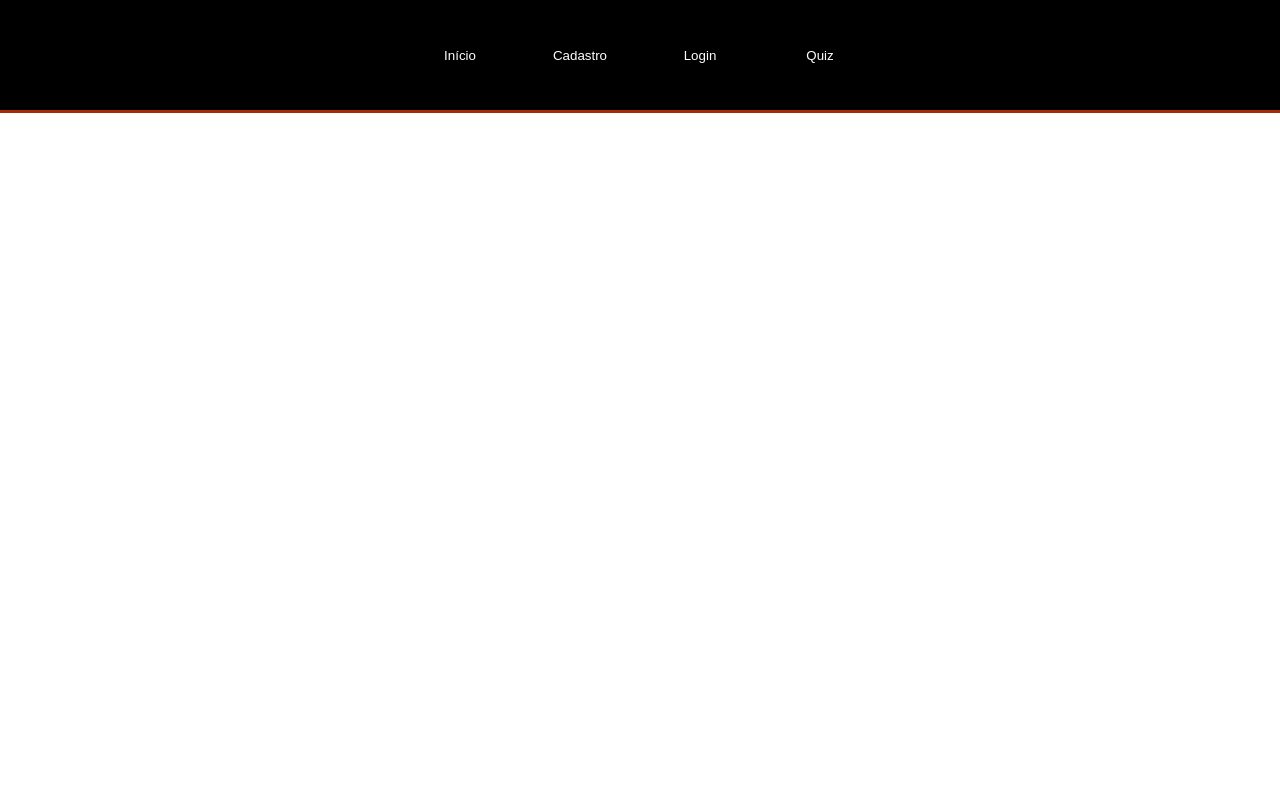
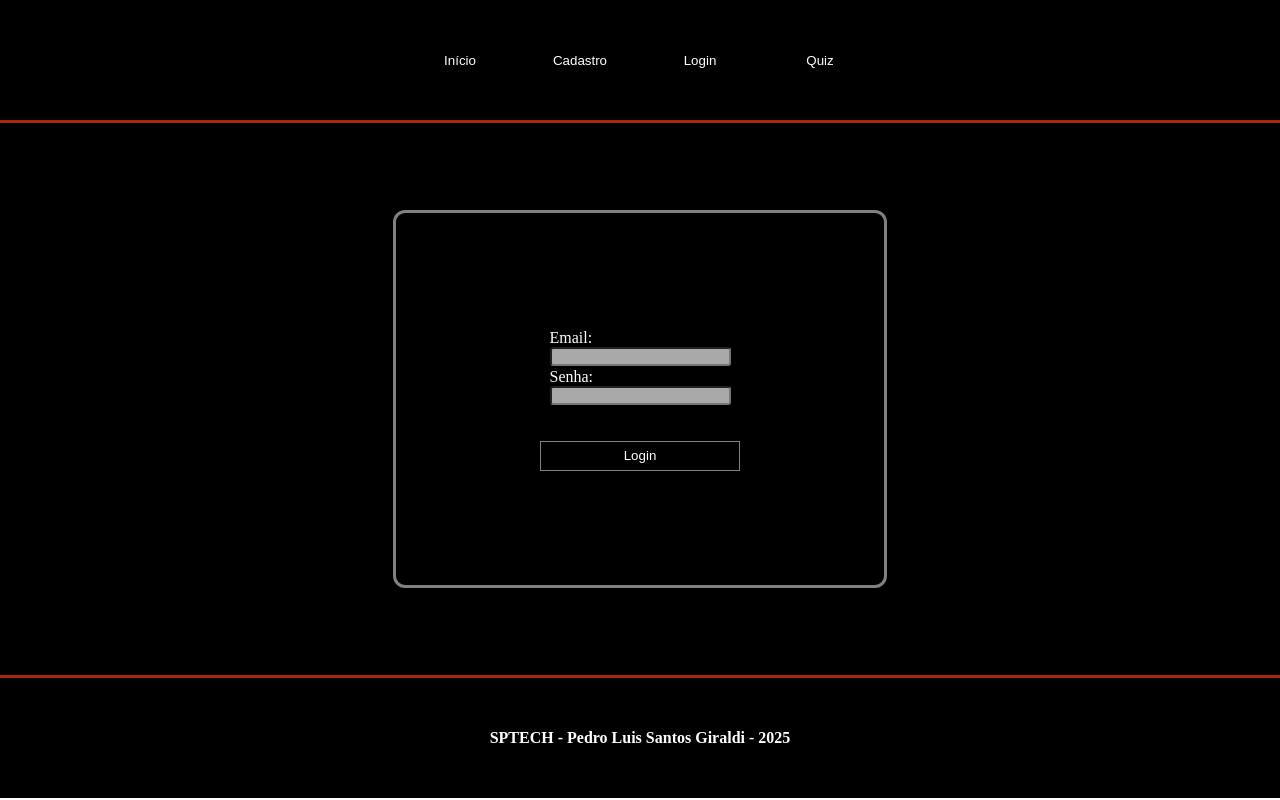
Before and after one commit to Pedro-Luiz-Giraldi/projeto-individual, a plain HTML site: page login.html in a window 1280 px wide. Drawn offline with Linux system fonts and the light colour scheme; files whose address does not match are found by name.

Commit message:
Atualizações página inicial/cadastro/login

```diff
--- a/Estilo/style.css
+++ b/Estilo/style.css
@@ -7,7 +7,7 @@
 .header {
     display: flex;
     background-color: black;
-    height: 110px;
+    height: 15vh;
     justify-content: center;
     align-items: center;
     border-bottom: solid;
@@ -21,7 +21,7 @@
     margin: auto;
 }
 
-.headerButton {
+.botao {
     background-color: black;
     color: white;
     width: 120px;
@@ -30,7 +30,7 @@
     align-items: center;
     border: none;
 }
-.navbar>.headerButton:hover {
+.botao:hover {
     background-color: rgb(104, 37, 11);
 }
 /* FIM HEADER */
@@ -59,13 +59,13 @@
 #bg_jogo {
     margin-top: 25px;
     opacity: 0.75;
-    width: 1300px;
+    width: 90vw;
 }
 #bg_historia {
     margin-top: 25px;
     opacity: 0.75;
     border-radius: 12px;
-    width: 1300px;
+    width: 90vw;
 }
 
 .jogo {
@@ -116,8 +116,8 @@
     text-indent: 70px;
 }
 
-.cadastro {
-    height: calc(100vh - 110px);
+.cadastroLogin {
+    height: 69vh;
 }
 
 .card {
@@ -139,6 +139,7 @@
 
 .campo {
     display: flex;
+    flex-direction: column;
     margin: 1px;
 }
 .campo input {
@@ -146,7 +147,28 @@
     border-radius: 3px;
 }
 
+#btnCadastroLogin {
+    margin-top: 35px;
+    border: solid;
+    border-color: grey;
+    border-width: 1px;
+    width: 200px;
+}
+
 /* FIM BODY */
+
+/* FOOTER */
+.footer {
+    display: flex;
+    justify-content: center;
+    align-items: center;
+    background-color: black;
+    height: 15vh;
+    border-top: solid;
+    border-color: rgb(165, 41, 10);
+    color: white;
+}
+/* FIM FOOTER */
 
 /* COMEÇO  */
 .simuladorInventario {
--- a/funcoes.js
+++ b/funcoes.js
@@ -1,14 +1,14 @@
 function headerLinks(btn) {
     if (btn == 'inicio') {
-        location.href = "file:///C:/Users/Pedro/Documents/SPTECH/projeto-individual/index.html"
+        location.href = "index.html"
     }
     if (btn == 'cadastro') {
-        location.href = "file:///C:/Users/Pedro/Documents/SPTECH/projeto-individual/cadastro.html"
+        location.href = "cadastro.html"
     }
     if (btn == 'login') {
-        location.href = "file:///C:/Users/Pedro/Documents/SPTECH/projeto-individual/login.html"
+        location.href = "login.html"
     }
     if (btn == 'quiz') {
-        location.href = "file:///C:/Users/Pedro/Documents/SPTECH/projeto-individual/quiz.html"
+        location.href = "quiz.html"
     }
 }
--- a/index.html
+++ b/index.html
@@ -5,17 +5,17 @@
     <meta charset="UTF-8">
     <meta name="viewport" content="width=device-width, initial-scale=1.0">
     <link rel="stylesheet" href="Estilo/style.css">
-    <script src="C:\Users\Pedro\Documents\SPTECH\projeto-individual\funcoes.js"></script>
+    <script src="funcoes.js"></script>
     <title>Início</title>
 </head>
 
 <body>
     <div class="header">
         <div class="navbar">
-            <button class="headerButton" onclick="headerLinks('inicio')">Início</button>
-            <button class="headerButton" onclick="headerLinks('cadastro')">Cadastro</button>
-            <button class="headerButton" id="btn_login">Login</button>
-            <button class="headerButton" id="btn_quiz">Quiz</button>
+            <button class="botao" onclick="headerLinks('inicio')">Início</button>
+            <button class="botao" onclick="headerLinks('cadastro')">Cadastro</button>
+            <button class="botao" onclick="headerLinks('login')">Login</button>
+            <button class="botao" onclick="headerLinks('quiz')">Quiz</button>
         </div>
     </div>
     <div class="corpo">
@@ -54,5 +54,8 @@
             </div>
         </div>
     </div>
+    <div class="footer">
+        <h4>SPTECH - Pedro Luis Santos Giraldi - 2025</h4>
+    </div>
 </body>
 </html>
--- a/login.html
+++ b/login.html
@@ -12,11 +12,27 @@
 <body>
     <div class="header">
         <div class="navbar">
-            <button class="headerButton" onclick="headerLinks('inicio')">Início</button>
-            <button class="headerButton" onclick="headerLinks('cadastro')">Cadastro</button>
-            <button class="headerButton" onclick="headerLinks('login')">Login</button>
-            <button class="headerButton" onclick="headerLinks('quiz')">Quiz</button>
+            <button class="botao" onclick="headerLinks('inicio')">Início</button>
+            <button class="botao" onclick="headerLinks('cadastro')">Cadastro</button>
+            <button class="botao" onclick="headerLinks('login')">Login</button>
+            <button class="botao" onclick="headerLinks('quiz')">Quiz</button>
         </div>
+    </div>
+    <div class="corpo cadastroLogin">
+        <div class="card">
+            <div class="campo">
+                <label for="loginEmail">Email:</label>
+                <input type="text" id="loginEmail">
+            </div>
+            <div class="campo">
+                <label for="loginSenha">Senha:</label>
+                <input type="text" id="loginSenha">
+            </div>
+            <button class="botao" id="btnCadastroLogin">Login</button>
+        </div>
+    </div>
+    <div class="footer">
+        <h4>SPTECH - Pedro Luis Santos Giraldi - 2025</h4>
     </div>
 </body>
 
```
Also changed, not shown: cadastro.html (+12 -6 lines), quiz.html (+7 -4 lines).
